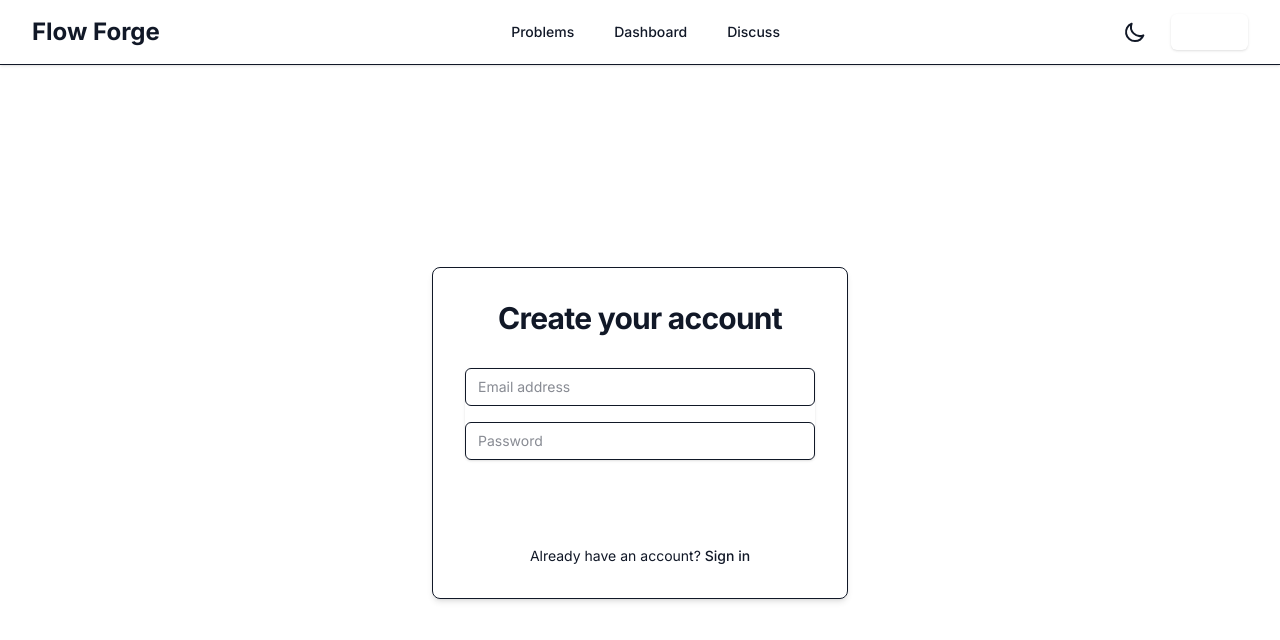
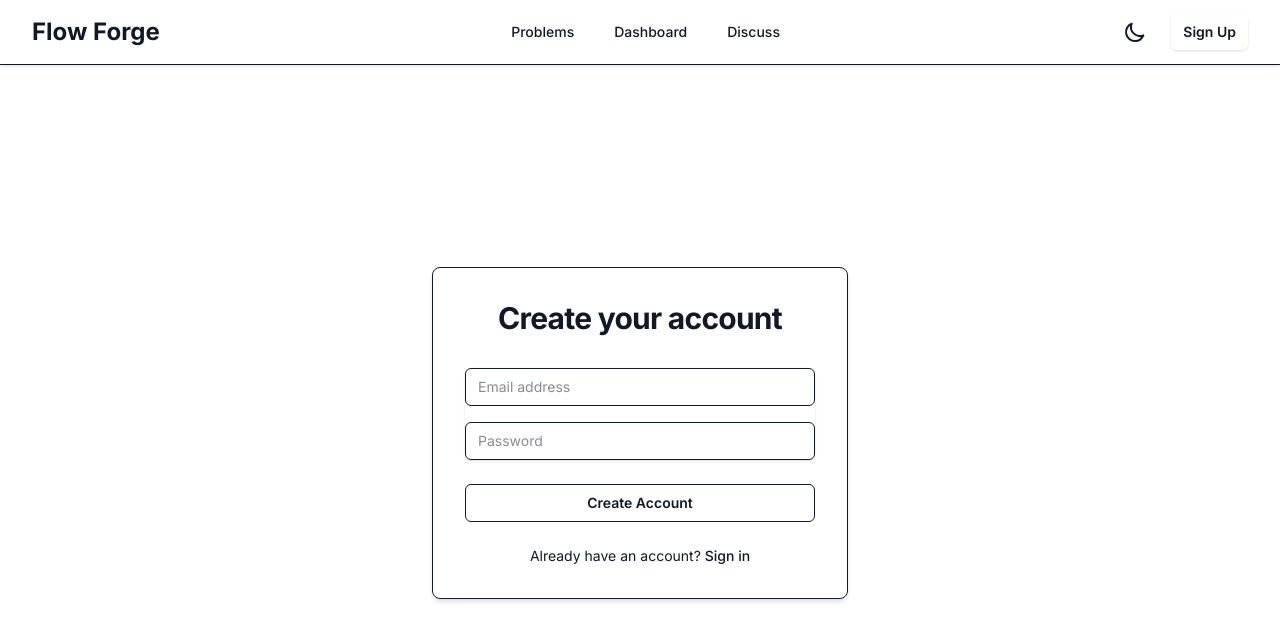
Before and after one commit to DPanvish/Flow-Forge, a React (Vite) app in the folder client/: page /signup in a window 1280 px wide. Shown: the top 640 px of the page. Built offline with nearby package versions, Linux system fonts and the light colour scheme.

Commit message:
Styling fixes

```diff
--- a/client/src/components/layout/Navbar.jsx
+++ b/client/src/components/layout/Navbar.jsx
@@ -63,7 +63,7 @@ const Navbar = () => {
         <div className="flex h-16 items-center justify-between">
           {/* Logo Branding */}
           <div className="flex item-center">
-            <Link to='/' className="shrink-0">
+            <Link to='/' className="shrink-0 cursor-pointer">
               <span className="text-2xl font-bold text-accent-primary">
                 Flow Forge
               </span>
@@ -101,7 +101,7 @@ const Navbar = () => {
               {/* Auth Button */}
               <Link
                 to="/signup"
-                className="rounded-md bg-accent-primary px-3 py-2 text-sm font-semibold text-white shadow-sm hover:bg-accent-hover focus-visible:outline focus-visible:outline-2 focus-visible:outline-offset-2 focus-visible:outline-accent-primary"
+                className="rounded-md bg-accent-primary px-3 py-2 text-sm font-semibold text-text-primary shadow-sm hover:bg-accent-hover focus-visible:outline-2 focus-visible:outline-offset-2 focus-visible:outline-accent-primary cursor-pointer"
               >
                 Sign Up
               </Link>
@@ -132,7 +132,7 @@ const Navbar = () => {
               <Link
                 key={items.name}
                 to={items.href}
-                className="block rounded-md px-3 py-2 text-base font-medium text-text-secondary hover:bg-border hover:text-text-primary"
+                className="block rounded-md px-3 py-2 text-base font-medium text-text-secondary hover:bg-border hover:text-text-primary cursor-pointer"
               >
                 {items.name}
               </Link>
@@ -144,7 +144,7 @@ const Navbar = () => {
             <div className="flex items-center justify-between px-4">
               <Link
                 to="/signup"
-                className="w-full text-center rounded-md bg-accent-primary px-3 py-2 text-sm font-semibold text-white shadow-sm hover:bg-accent-hover"
+                className="w-full text-center rounded-md bg-accent-primary px-3 py-2 text-sm font-semibold text-text-primary shadow-sm hover:bg-accent-hover cursor-pointer"
               >
                 Sign Up
               </Link>
@@ -152,7 +152,7 @@ const Navbar = () => {
               <button
                 onClick={toggleTheme}
                 type="button"
-                className="ml-4 shrink-0 rounded-full bg-primary p-2 text-text-secondary hover:text-text-primary focus:outline-none focus:ring-2 focus:ring-accent-primary focus:ring-offset-2 focus:ring-offset-primary"
+                className="ml-4 shrink-0 rounded-full bg-primary p-2 text-text-secondary hover:text-text-primary focus:outline-none focus:ring-2 focus:ring-accent-primary focus:ring-offset-2 focus:ring-offset-primary cursor-pointer"
                 aria-label="Toggle theme"
               >
                 {theme === "light" ? <MoonIcon /> : <SunIcon />}
--- a/client/src/pages/LoginPage.jsx
+++ b/client/src/pages/LoginPage.jsx
@@ -47,7 +47,7 @@ const LoginPage = () => {
             <div>
               <button
                 type="submit"
-                className="group relative flex w-full justify-center rounded-md border border-transparent bg-accent-primary py-2 px-4 text-sm font-semibold text-white hover:bg-accent-hover focus:outline-none focus:ring-2 focus:ring-accent-primary focus:ring-offset-2"
+                className="group relative flex w-full justify-center rounded-md border border-border bg-accent-primary py-2 px-4 text-sm font-semibold text-text-primary hover:bg-accent-hover focus:outline-none focus:ring-2 focus:ring-accent-primary focus:ring-offset-2 cursor-pointer"
               >
                 Sign in
               </button>
--- a/client/src/pages/SignupPage.jsx
+++ b/client/src/pages/SignupPage.jsx
@@ -42,7 +42,7 @@ const SignupPage = () => {
             <div>
               <button
                 type="submit"
-                className="group relative flex w-full justify-center rounded-md border border-transparent bg-accent-primary py-2 px-4 text-sm font-semibold text-white hover:bg-accent-hover focus:outline-none focus:ring-2 focus:ring-accent-primary focus:ring-offset-2"
+                className="group relative flex w-full justify-center rounded-md border border-border bg-accent-primary py-2 px-4 text-sm font-semibold text-text-primary hover:bg-accent-hover focus:outline-none focus:ring-2 focus:ring-accent-primary focus:ring-offset-2 cursor-pointer"
               >
                 Create Account
               </button>
@@ -51,7 +51,7 @@ const SignupPage = () => {
 
           <p className="mt-6 text-center text-sm text-text-secondary">
             Already have an account?{' '}
-            <Link to="/login" className="font-medium text-accent-primary hover:text-accent-hover">
+            <Link to="/login" className="font-medium text-accent-primary hover:text-accent-hover cursor-pointer">
               Sign in
             </Link>
           </p>
```
